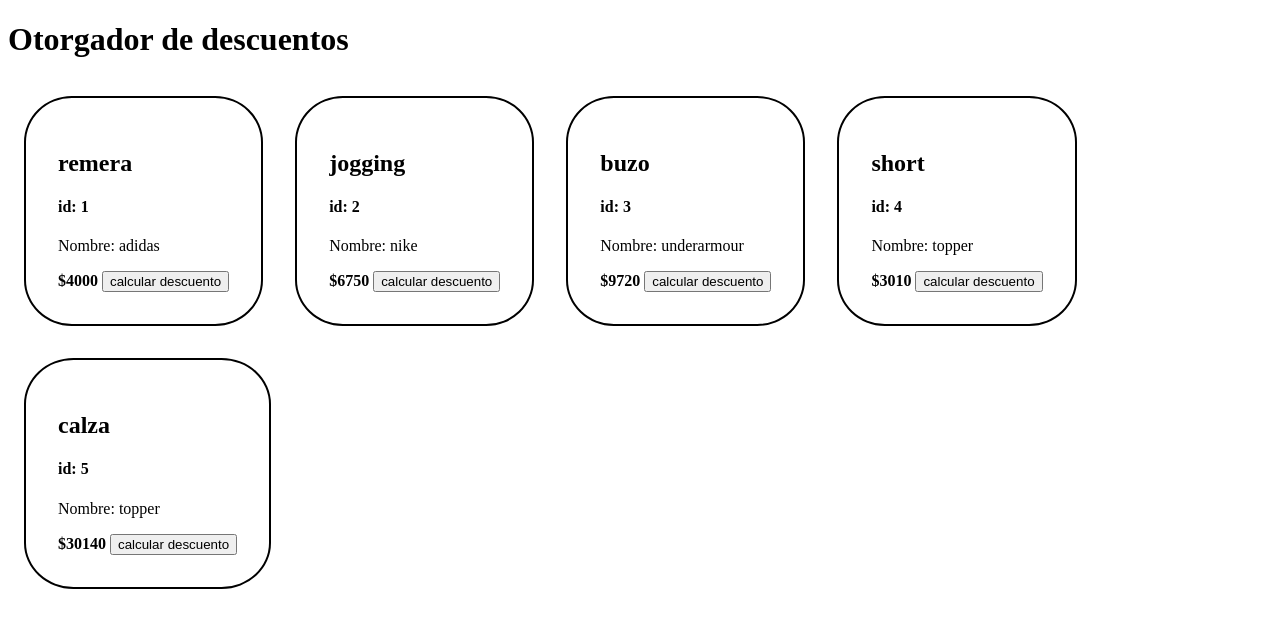
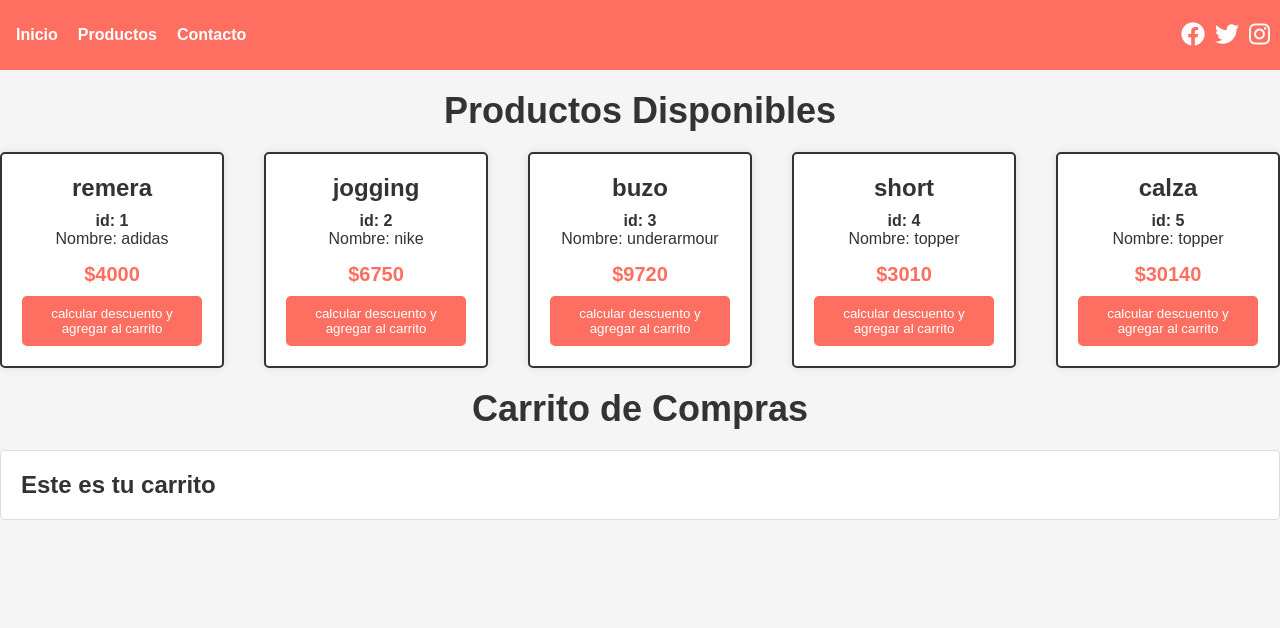
Before and after one commit to Nazareno1301/preentrega1-diaznazareno, a plain HTML site: page index.html in a window 1280 px wide. Drawn offline with Linux system fonts and the light colour scheme.

Commit message:
preentrega3

```diff
--- a/index.html
+++ b/index.html
@@ -3,12 +3,33 @@
 <head>
     <meta charset="UTF-8">
     <meta name="viewport" content="width=device-width, initial-scale=1.0">
-    <title>TUS PRODUCTOS</title>
+    <title>Tienda de Productos</title>
+    <link rel="stylesheet" href="https://cdnjs.cloudflare.com/ajax/libs/font-awesome/6.4.2/css/all.min.css" integrity="sha512-z3gLpd7yknf1YoNbCzqRKc4qyor8gaKU1qmn+CShxbuBusANI9QpRohGBreCFkKxLhei6S9CQXFEbbKuqLg0DA==" crossorigin="anonymous" referrerpolicy="no-referrer" />
+
     <link rel="stylesheet" href="style.css">
 </head>
-<body>
-    <h1>Otorgador de descuentos</h1>
-    <section id="contenedor"></section>
-    <script src = "main.js"></script>
+<header>
+    <nav>
+        <ul>
+            <li><a href="#">Inicio</a></li>
+            <li><a href="#">Productos</a></li>
+            <li><a href="#">Contacto</a></li>
+        </ul>
+    </nav>
+    <div class="social-icons">
+        <a href="#" class="social-icon"><i class="fab fa-facebook"></i></a>
+        <a href="#" class="social-icon"><i class="fab fa-twitter"></i></a>
+        <a href="#" class="social-icon"><i class="fab fa-instagram"></i></a>
+    </div>
+</header>
+<h1>Productos Disponibles</h1>
+<div id="contenedor"></div>
+<h1>Carrito de Compras</h1>
+<div id="carrito-contenedor">
+    <div id="total-carrito"></div>
+</div>
+
+
+    <script src="main.js"></script>
 </body>
 </html>
--- a/main.js
+++ b/main.js
@@ -21,29 +21,76 @@ productos.push(new Producto(3, "buzo", "underarmour", 9720, "xl", "blanco"));
 productos.push(new Producto(4, "short", "topper", 3010, "s", "rojo"));
 productos.push(new Producto(5, "calza", "topper", 30140, "l", "rosa"));
 
+//agregar un producto al carrito
+function agregarAlCarrito(producto) {
+    let carrito = JSON.parse(localStorage.getItem("carrito")) || [];
+    carrito.push(producto);
+    localStorage.setItem("carrito", JSON.stringify(carrito));
+    mostrarCarrito();
+}
+
+// mostrar el carrito
+function mostrarCarrito() {
+    let carrito = JSON.parse(localStorage.getItem("carrito")) || [];
+    let carritoDiv = document.createElement("div");
+    carritoDiv.innerHTML = "<h2>Este es tu carrito</h2>";
+
+
+    let total = 0;
+    carrito.forEach((producto) => {
+        let productoDiv = document.createElement("div");
+        productoDiv.innerHTML = `
+            <p>${producto.nombre} - $${producto.precio}</p>
+
+        `;
+        carritoDiv.appendChild(productoDiv);
+
+        total += producto.precio;
+    });
+
+    if (carrito.length > 0) {
+        let totalCarrito = document.createElement("p");
+        totalCarrito.textContent = `Total: $${total.toFixed(2)}`;
+        carritoDiv.appendChild(totalCarrito);
+
+        let vaciarCarritoBtn = document.createElement("button");
+        vaciarCarritoBtn.textContent = "Vaciar Carrito";
+        vaciarCarritoBtn.id = "vaciar-carrito";
+        carritoDiv.appendChild(vaciarCarritoBtn);
+
+        vaciarCarritoBtn.addEventListener("click", () => {
+            localStorage.removeItem("carrito");
+            mostrarCarrito();
+        });
+    }
+
+    document.getElementById("carrito-contenedor").innerHTML = "";
+    document.getElementById("carrito-contenedor").appendChild(carritoDiv);
+}
+
+mostrarCarrito();
+
 let contenedor = document.getElementById("contenedor");
 productos.forEach((item) => {
     let div = document.createElement("div");
+    div.className = "producto";
     div.innerHTML = `
-    <h2>${item.nombre}</h2>
-    <h4>id: ${item.id}</h4>
-    <p>Nombre: ${item.marca}</p>
-    <b>$${item.precio}</b>
-    <button class="boton">calcular descuento</button>
+        <h2>${item.nombre}</h2>
+        <h4>id: ${item.id}</h4>
+        <p>Nombre: ${item.marca}</p>
+        <b>$${item.precio}</b>
+        <button class="boton">calcular descuento y agregar al carrito</button>
     `;
 
     contenedor.append(div);
 });
 
-// Agregar evento de clic a todos los botones
 let botones = document.getElementsByClassName("boton");
 for (let i = 0; i < botones.length; i++) {
     botones[i].addEventListener("click", () => {
-        let precioProducto = prompt("Coloque el precio del producto seleccionado");
-        precioProducto = parseInt(precioProducto);
-
+        const precioProducto = productos[i].precio;
         if (isNaN(precioProducto)) {
-            alert("Por favor ingrese un precio válido");
+            alert("Por favor escriba el precio de su producto en números");
             return;
         }
 
@@ -64,6 +111,8 @@ for (let i = 0; i < botones.length; i++) {
         const codigoAleatorio = generadorDeCodigo();
         alert(`Tu precio con descuento es ${nuevoPrecio}`);
         alert(`Tu código de 8 dígitos es: #${codigoAleatorio} copielo, se lo pediremos al finalizar la compra`);
+
+        agregarAlCarrito(productos[i]);
     });
 }
 
--- a/style.css
+++ b/style.css
@@ -1,10 +1,152 @@
-#contenedor{
+* {
+    margin: 0rem;
+    padding: 0;
+    box-sizing: border-box;
+}
+
+body {
+    font-family: Arial, sans-serif;
+    background-color: #f5f5f5;
+    color: #333;
+}
+
+.container {
+    max-width: 1200px;
+    margin: 0 auto;
+    padding: 20px;
+}
+
+header {
+    background-color: #ff6f61;
+    padding: 10px 0;
+    display: flex;
+    justify-content: space-between;
+    align-items: center;
+}
+
+nav ul {
+    list-style: none;
+    display: flex;
+    margin: 1rem;
+}
+
+nav ul li {
+    margin-right: 20px;
+}
+
+nav a {
+    text-decoration: none;
+    color: #fff;
+    font-weight: bold;
+    transition: color 0.3s;
+}
+
+nav a:hover {
+    color: #333;
+}
+
+.social-icons {
+    display: flex;
+    align-items: center;
+}
+
+.social-icon {
+    font-size: 24px;
+    color: #fff;
+    margin-right: 10px;
+    text-decoration: none;
+    transition: color 0.3s;
+}
+
+.social-icon:hover {
+    color: #333;
+}
+
+h1 {
+    font-size: 36px;
+    margin: 20px 0;
+    text-align: center;
+}
+
+
+#contenedor {
     display: flex;
     flex-wrap: wrap;
+    justify-content: space-between;
 }
-#contenedor div{
-    border: 2px solid black;
-    margin: 1rem;
-    border-radius: 20%;
-    padding: 2rem;
+
+.producto {
+    background-color: #fff;
+    display: flex;
+    flex-direction: column;
+    align-items: center;
+    padding: 20px;
+    border: 1px solid #ddd;
+    border-radius: 5px;
+    border: 2px solid #333;
+    width: 14rem;
+    box-shadow: 0 0 10px rgba(0, 0, 0, 0.1);
 }
+
+.producto h2 {
+    font-size: 24px;
+    margin-bottom: 10px;
+}
+
+.producto p {
+    font-size: 16px;
+    margin-bottom: 15px;
+}
+
+.producto b {
+    font-size: 20px;
+    color: #ff6f61;
+    display: block;
+    margin-bottom: 10px;
+}
+
+.boton {
+    background-color: #ff6f61;
+    color: #fff;
+    padding: 10px 15px;
+    border: none;
+    border-radius: 5px;
+    cursor: pointer;
+    transition: background-color 0.3s;
+}
+
+.boton:hover {
+    background-color: #e95a4f;
+}
+
+
+#carrito-contenedor {
+    background-color: #fff;
+    padding: 20px;
+    border: 1px solid #ddd;
+    border-radius: 5px;
+    margin-top: 20px;
+}
+
+#carrito-contenedor button {
+    background-color: #e95a4f;
+    color: #fff;
+    padding: 5px 10px;
+    border: none;
+    border-radius: 5px;
+    cursor: pointer;
+    transition: background-color 0.3s;
+    margin-top: 10px;
+    display: block;
+    width: 100%;
+}
+
+#carrito-contenedor button:hover {
+    background-color: #ff6f61;
+}
+
+#total-carrito {
+    font-size: 20px;
+    font-weight: bold;
+    margin-top: 20px;
+}
```
